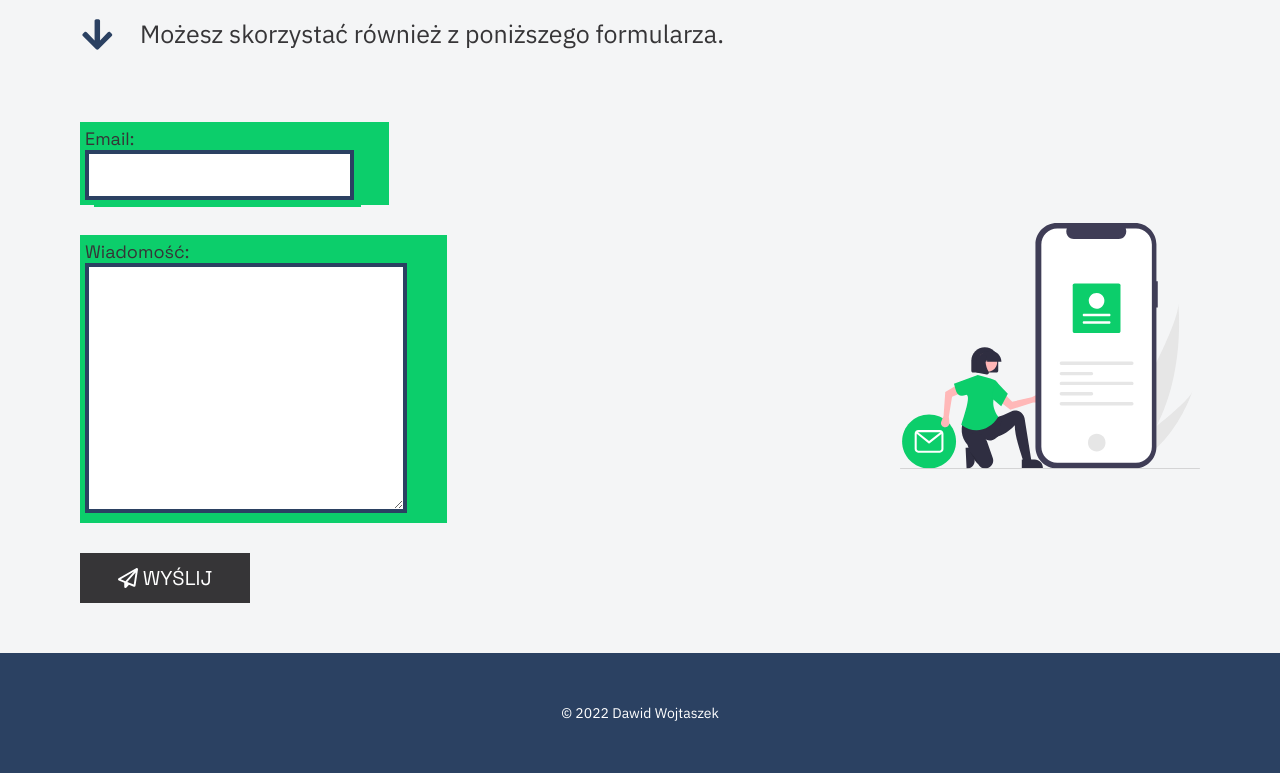
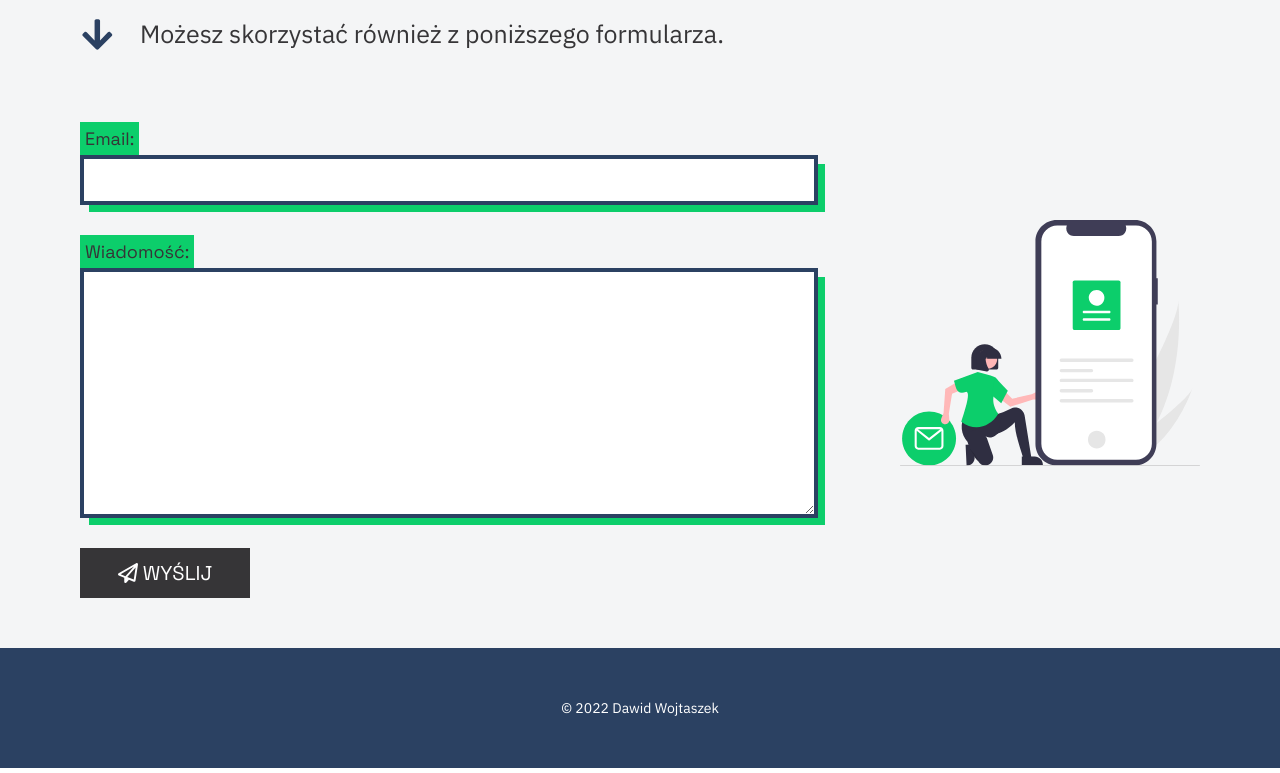
Before and after one commit to dawidwojtaszek/Portfolio, a Gatsby site: page / in a window 1280 px wide. Shown: the part 2794-3567 px from the top of the page. Built offline with nearby package versions, Linux system fonts and the light colour scheme; Gatsby itself is replaced by a stand-in of ours.

Commit message:
fix: another form fix

```diff
--- a/src/components/form/form.jsx
+++ b/src/components/form/form.jsx
@@ -5,14 +5,12 @@ import { FontAwesomeIcon } from "@fortawesome/react-fontawesome"
 
 const ContactForm = () => (
   <FormWrap name="contact" method="POST" data-netlify="true" action="/sukces">
-    <FormWrap.Label>
-      Email:
-      <FormWrap.Input type="email" name="email" />
-    </FormWrap.Label>
-    <FormWrap.Label>
-      Wiadomość:
-      <FormWrap.Message name="message" />
-    </FormWrap.Label>
+    <FormWrap.Label>Email:</FormWrap.Label>
+    <FormWrap.Input type="email" name="email" />
+
+    <FormWrap.Label>Wiadomość:</FormWrap.Label>
+    <FormWrap.Message name="message" />
+
     <FormWrap.Btn type="submit">
       <FormWrap.BtnIcon>
         <FontAwesomeIcon icon={faPaperPlane} />
```
